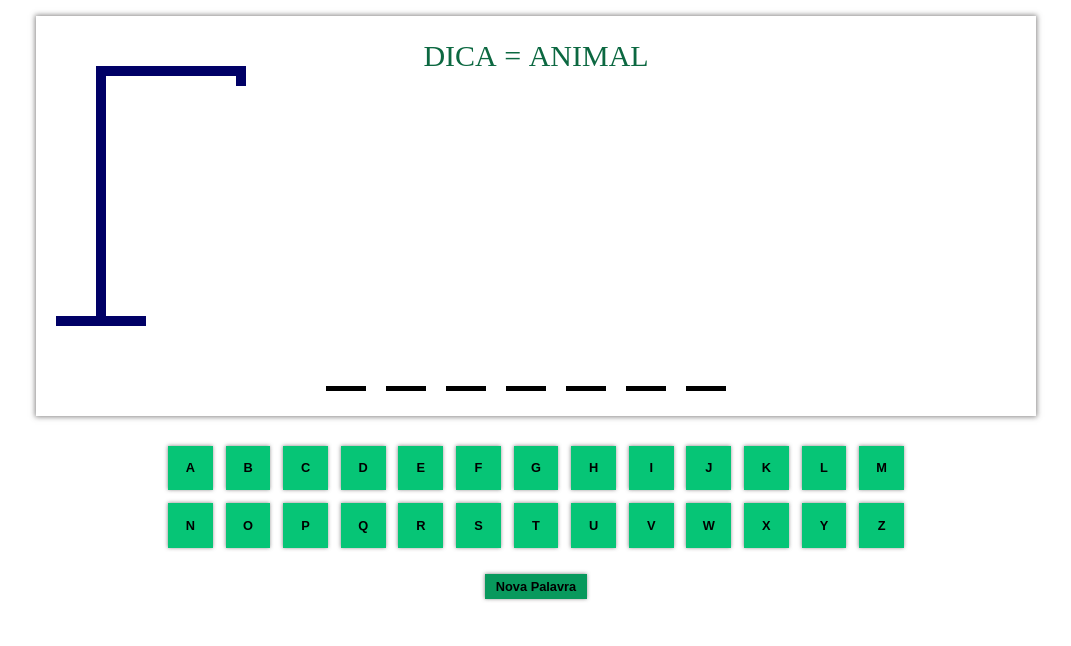
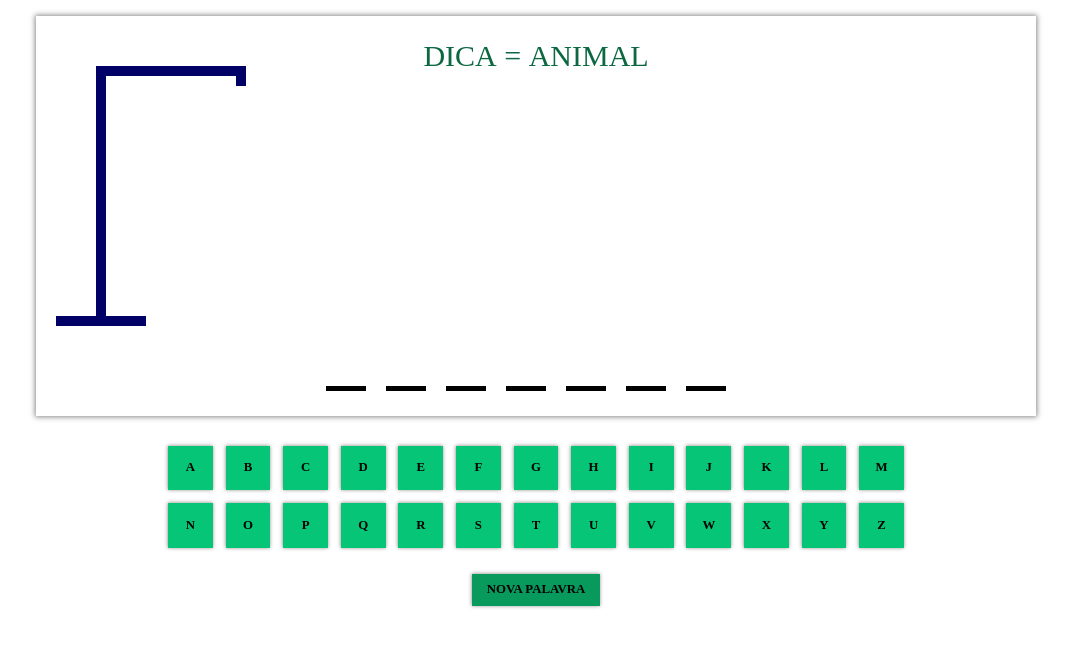
Before and after one commit to hrVicenssotti/Jogo-da-forca, a plain HTML site: page index.html in a window 1280 px wide. Shown: the whole page, without its empty margins (104-1175 px from the left). Drawn offline with Linux system fonts and the light colour scheme.

Commit message:
Font-familly

```diff
--- a/index.html
+++ b/index.html
@@ -20,7 +20,7 @@
         <div id="buttonsLetras" class="buttons"></div>
       </section>
       <section class="optionsButton">
-        <button onclick="start()">Nova Palavra</button>
+        <button onclick="start()">NOVA PALAVRA</button>
       </section>
     </main>
     <script src="main.js"></script>
--- a/style.css
+++ b/style.css
@@ -2,14 +2,16 @@
     --background-button: #06c576;
     --background-button-second: #08995d;
     --border-tela: rgba(100, 98, 98, 0.753);
-    --font-arimo: font-family: 'Arimo', sans-serif;
+    --font-arimo: font-family: 'Arimo', arial;
+}
+* {
+    font-family: var(--font-arimo);
 }
 body {
     margin: 0;
     padding: 2vh;
     box-sizing: border-box;
     height: 100vh;
-    font-family: var(--font-arimo);
 }
 .cabecalho h1 {
     user-select: none;
@@ -51,8 +53,8 @@ body {
 }
 .optionsButton button {
     user-select: none;
-    width: 8vw;
-    height: 2vw;
+    width: 10vw;
+    height: 2.5vw;
     font-size: 1vw;
     font-weight: 700;
     border: 0;
```
Also changed, not shown: 1 other file.
